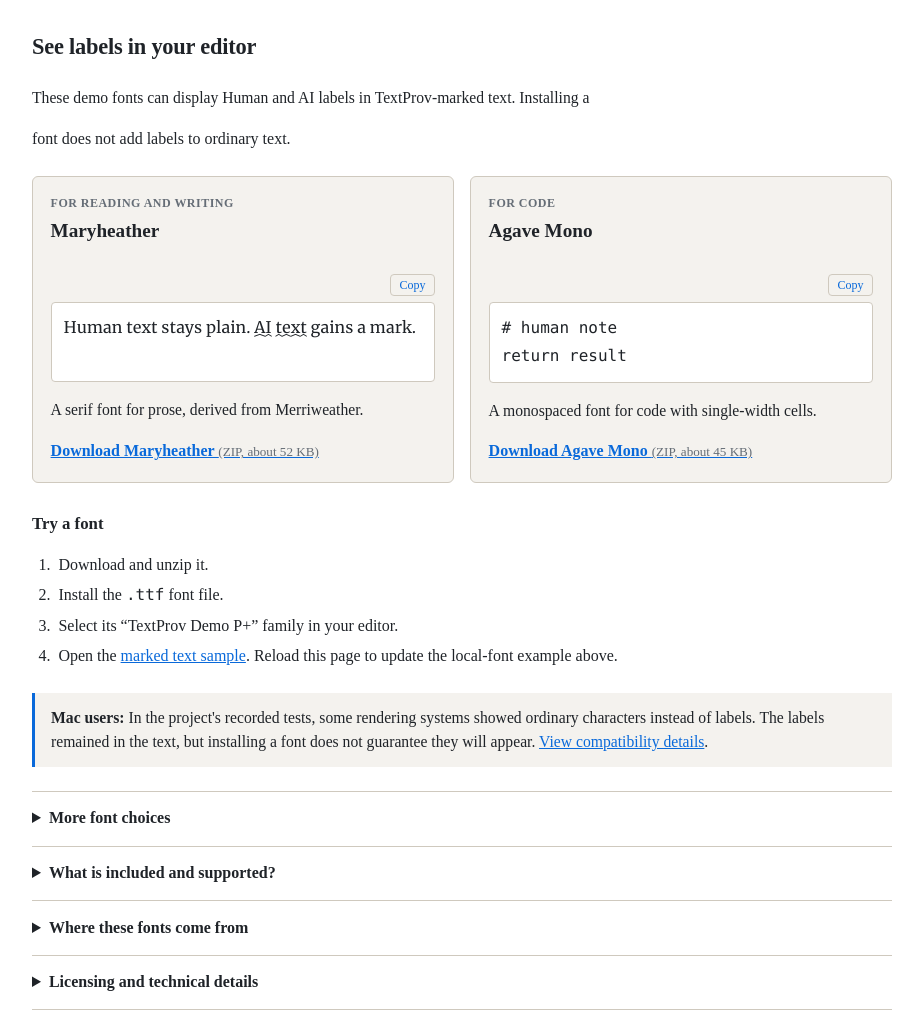
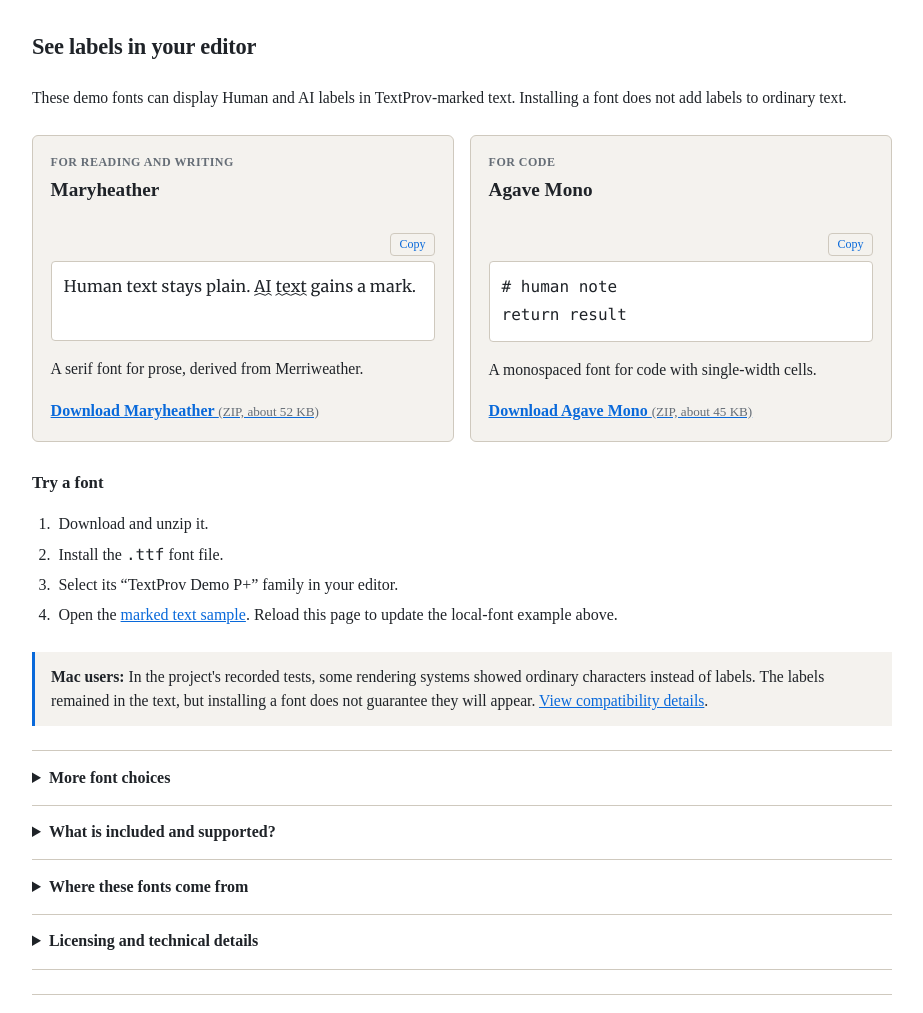
Before and after one commit to textprov/textprov, a website built with Vite: page site/index.html in a window 1280 px wide. Shown: the part 4921-5934 px from the top of the page, without its empty margins (178-1101 px from the left). Built offline with nearby package versions, Linux system fonts and the light colour scheme.

Commit message:
fix(site): remove stray closing tag in fonts intro

```diff
--- a/site/index.html
+++ b/site/index.html
@@ -175,7 +175,7 @@
 
       <section id="fonts" aria-labelledby="fonts-title">
         <h2 id="fonts-title">See labels in your editor</h2>
-        <p>These demo fonts can display Human and AI labels in TextProv-marked text. Installing a</p> font does not add labels to ordinary text.</p>
+        <p>These demo fonts can display Human and AI labels in TextProv-marked text. Installing a font does not add labels to ordinary text.</p>
 
         <div class="font-download-grid">
           <article class="font-download-card">
```
